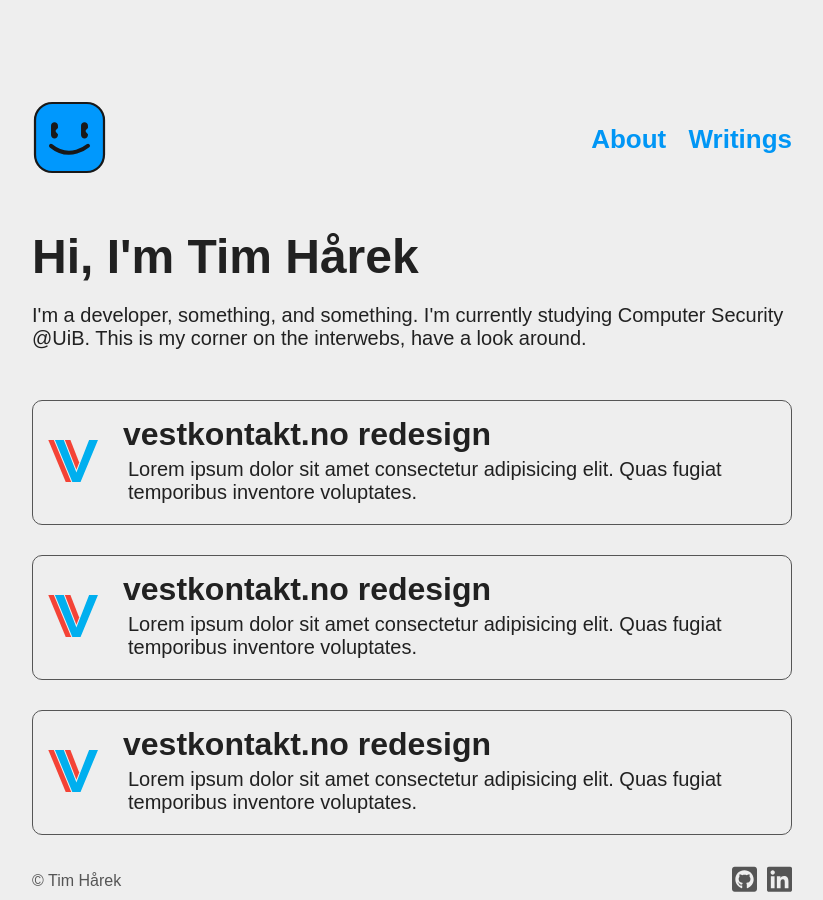
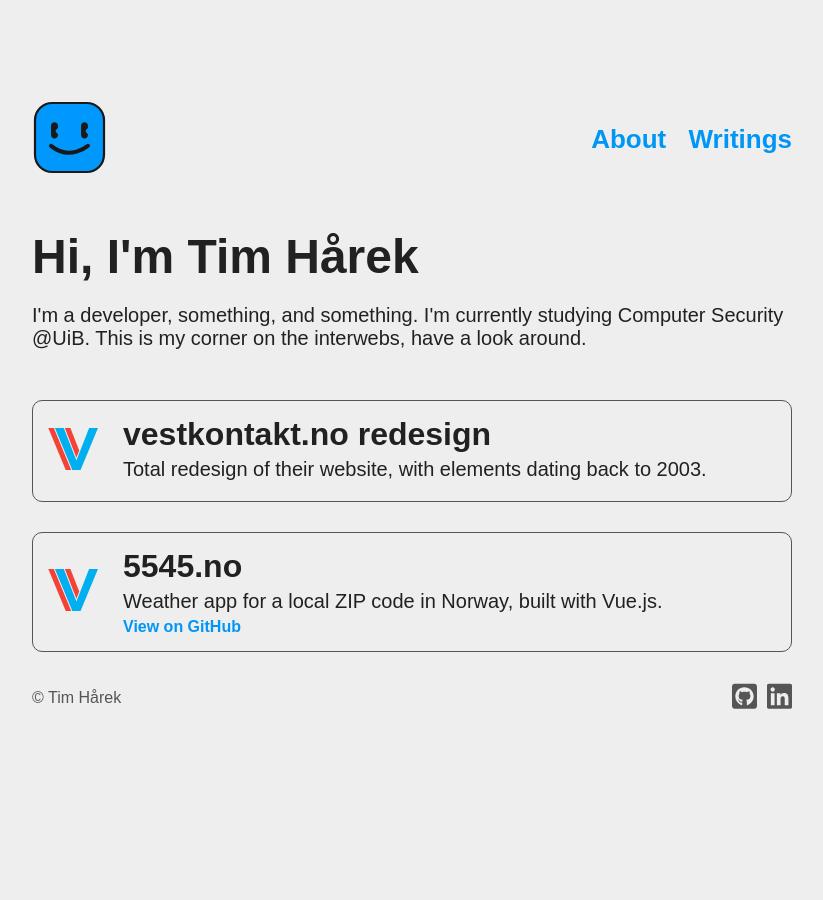
Before and after one commit to timharek/timharek.no, a Jekyll site: the page built from index.html, in a window 1280 px wide. Shown: the whole page, without its empty margins (228-1051 px from the left). Built offline with Jekyll 4.4.1, drawn with Linux system fonts in a browser that asks for light colours; some web fonts are replaced.

Commit message:
Projects now within yaml file

```diff
--- /dev/null
+++ b/_data/projects.yml
@@ -0,0 +1,10 @@
+- name: vestkontakt.no redesign
+  desc: >-
+      Total redesign of their website, with elements dating back to 2003.
+  svg: /assets/img/projects/vk.svg
+
+- name: 5545.no
+  desc: >-
+      Weather app for a local ZIP code in Norway, built with Vue.js.
+  svg: /assets/img/projects/vk.svg
+  github: https://github.com/timharek/5545.no
--- a/assets/main.scss
+++ b/assets/main.scss
@@ -130,7 +130,7 @@ body {
 							margin-bottom: 5px;
 						}
 						p {
-							margin: 5px;
+							margin: 5px 0;
 						}
 					}
 
--- a/index.html
+++ b/index.html
@@ -11,38 +11,21 @@ animate: animate
         </p>
     </div>
     <div class="projects">
+        {% for project in site.data.projects %}
             <div class="project">
                 <div class="logo">
-                <img src="{{ "/assets/img/projects/vk.svg" | relative_url }}" alt="">
+                    <img src="{{ project.svg | relative_url }}" alt="{{ project.name }} logo">
                 </div>
                 <div class="desc">
-                <h1>vestkontakt.no redesign</h1>
+                    <h1>{{ project.name }}</h1>
                     <p>
-                    Lorem ipsum dolor sit amet consectetur adipisicing elit. Quas fugiat temporibus inventore voluptates.
+                        {{ project.desc }}
                     </p>
+                    {% if project.github %}
+                        <a href="{{ project.github }}">View on GitHub</a>
+                    {% endif %}
                 </div>
             </div>
-        <div class="project">
-            <div class="logo">
-                <img src="{{ "/assets/img/projects/vk.svg" | relative_url }}" alt="">
-            </div>
-            <div class="desc">
-                <h1>vestkontakt.no redesign</h1>
-                <p>
-                    Lorem ipsum dolor sit amet consectetur adipisicing elit. Quas fugiat temporibus inventore voluptates.
-                </p>
+        {% endfor %}
     </div>
 </div>
-        <div class="project">
-            <div class="logo">
-                <img src="{{ "/assets/img/projects/vk.svg" | relative_url }}" alt="">
-            </div>
-            <div class="desc">
-                <h1>vestkontakt.no redesign</h1>
-                <p>
-                    Lorem ipsum dolor sit amet consectetur adipisicing elit. Quas fugiat temporibus inventore voluptates.
-                </p>
-            </div>
-        </div>
-    </div>
-</div>
```
Lines whose indentation alone changed are shown as unchanged.
